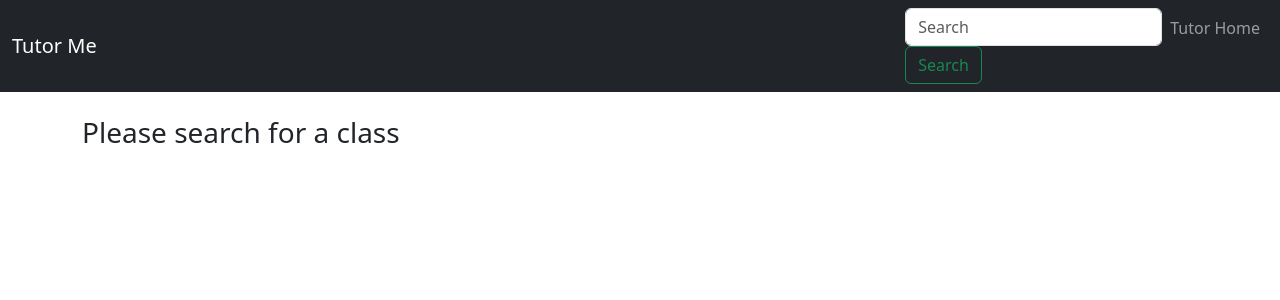
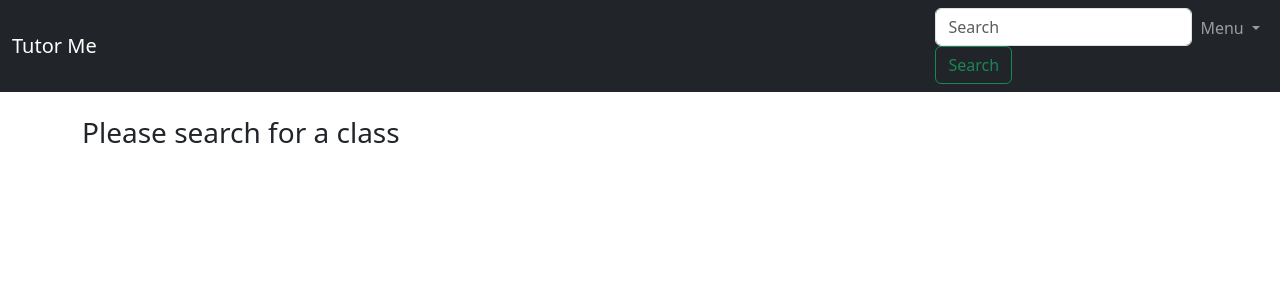
Before and after one commit to danish233/TutorMe-App, a Django app: page /accounts/google/tutor/ in a window 1280 px wide. Shown: the top 300 px of the page. Run offline with Django 4.2, Linux system fonts and the light colour scheme; the visitor is signed in with stand-in values (Sample User, id 1); some libraries are stand-ins or nearby versions.

Commit message:
added menu with home and logout button on nav bar

```diff
--- a/templates/tutor.html
+++ b/templates/tutor.html
@@ -7,7 +7,7 @@
     {% bootstrap_css %}
   </head>
   <body>
-    <nav class="navbar navbar-expand-lg navbar-dark bg-dark">
+<nav class="navbar navbar-expand-lg navbar-dark bg-dark">
       <div class="container-fluid">
         <a class="navbar-brand" href="#">Tutor Me</a>
         <button class="navbar-toggler" type="button" data-bs-toggle="collapse" data-bs-target="#navbarNav" aria-controls="navbarNav" aria-expanded="false" aria-label="Toggle navigation">
@@ -21,8 +21,15 @@
                 <button class="btn btn-outline-success my-2 my-sm-0" type="submit">Search</button>
               </form>
             </li>
-            <li class="nav-item">
-              <a class="nav-link" href="{% url 'tutor_home' %}">Tutor Home</a>
+            <!-- Add dropdown menu with Home and Logout buttons -->
+            <li class="nav-item dropdown">
+              <a class="nav-link dropdown-toggle" href="#" id="navbarDropdown" role="button" data-bs-toggle="dropdown" aria-expanded="false">
+                Menu
+              </a>
+              <ul class="dropdown-menu" aria-labelledby="navbarDropdown">
+                <li><a class="dropdown-item" href="{% url 'tutor_home' %}">Home</a></li>
+                <li><a class="dropdown-item" href="{% url 'logout' %}">Logout</a></li>
+              </ul>
             </li>
           </ul>
         </div>
@@ -94,6 +101,10 @@
       <h3>Please search for a class</h3>
       {% endif %}
     </div>
+    <script src="https://code.jquery.com/jquery-3.6.0.min.js"></script>
+    <script src="https://cdn.jsdelivr.net/npm/@popperjs/core@2.11.6/dist/umd/popper.min.js"></script>
+<script src="https://cdn.jsdelivr.net/npm/bootstrap@5.3.0-alpha1/dist/js/bootstrap.min.js"></script>
+
     {% bootstrap_javascript %}
   </body>
 </html>
```
